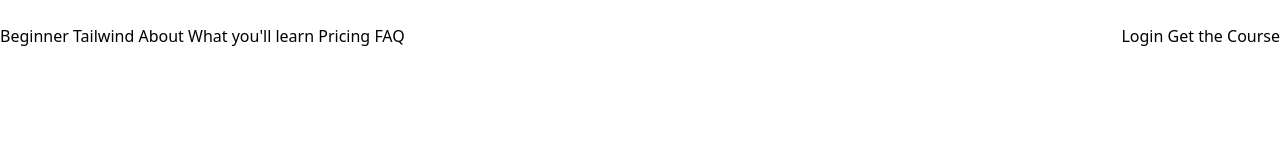
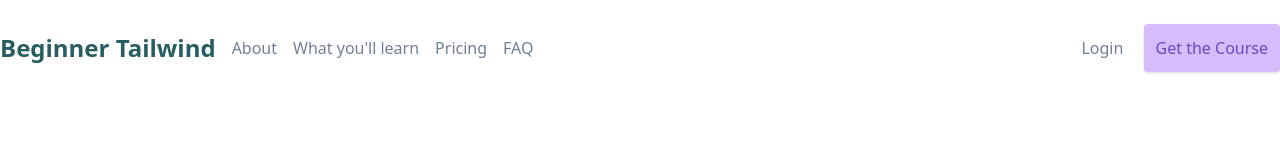
Before and after one commit to elricco/beginner-tailwind-site, a website built with Parcel: page src/index.html in a window 1280 px wide. Built offline with nearby package versions, Linux system fonts and the light colour scheme.

Commit message:
general styling for the header

```diff
--- a/src/index.html
+++ b/src/index.html
@@ -9,27 +9,27 @@
     <!-- ================================================ -->
     <!-- header/navigation -->
     <!-- ================================================ -->
-    <div>
+    <div class="text-gray-600">
         <div class="container flex justify-between px-6 py-6 mx-auto lg:px-0">
             <!-- left header section -->
-            <div>
-                <a href="#">Beginner Tailwind</a>
+            <div class="flex items-center space-x-4">
+                <a href="#" class="text-2xl font-bold text-teal-800">Beginner Tailwind</a>
 
-                <a href="#">About</a>
+                <a href="#" class="hover:text-gray-900">About</a>
 
-                <a href="#">What you'll learn</a>
+                <a href="#" class="hover:text-gray-900">What you'll learn</a>
 
-                <a href="#">Pricing</a>
+                <a href="#" class="hover:text-gray-900">Pricing</a>
 
-                <a href="#">FAQ</a>
+                <a href="#" class="hover:text-gray-900">FAQ</a>
             </div>
 
 
             <!-- right header section -->
-            <div>
-                <a href="#">Login</a>
+            <div class="space-x-4">
+                <a href="#" class="hover:text-gray-900">Login</a>
 
-                <a href="#">Get the Course</a>
+                <a href="#" class="inline-block p-3 text-purple-700 transition duration-500 bg-purple-300 rounded shadow hover:bg-purple-200 hover:text-purple-600 hover:shadow-xl">Get the Course</a>
             </div>
         </div>
     </div>
```
